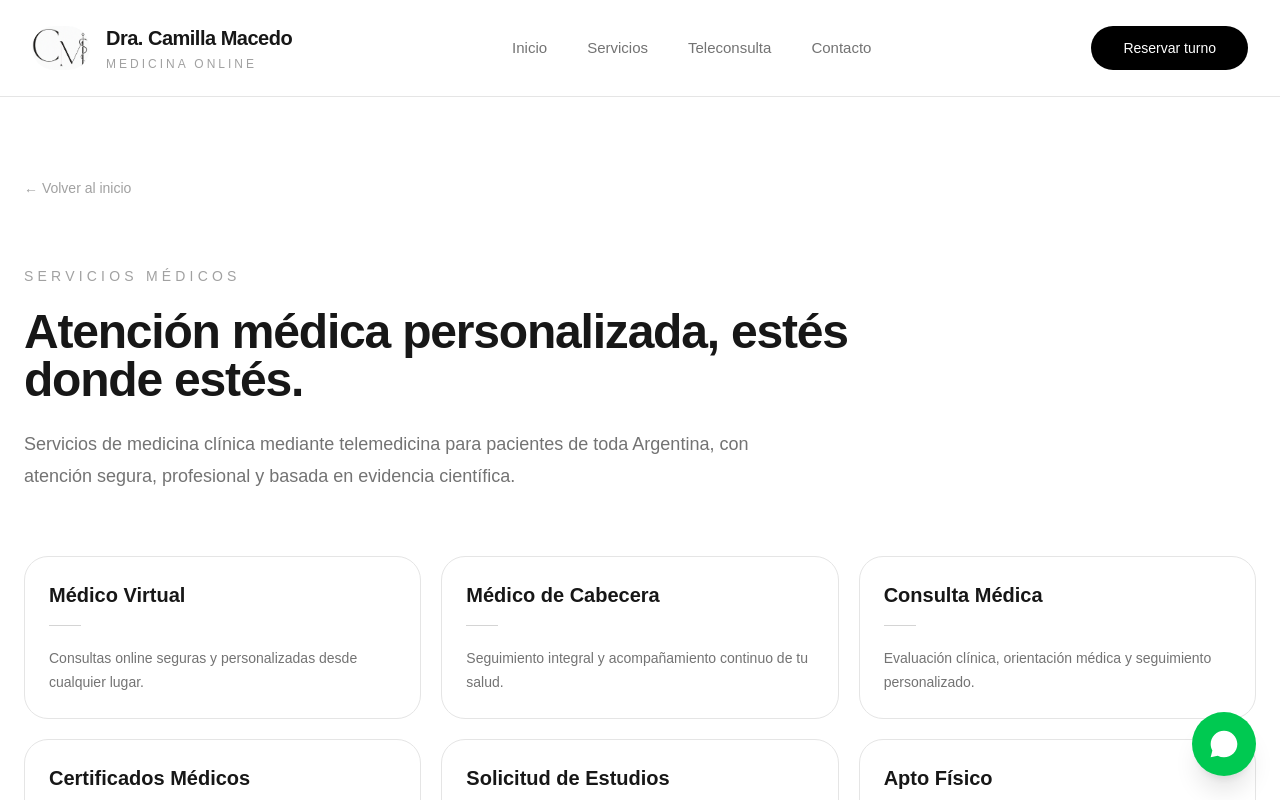
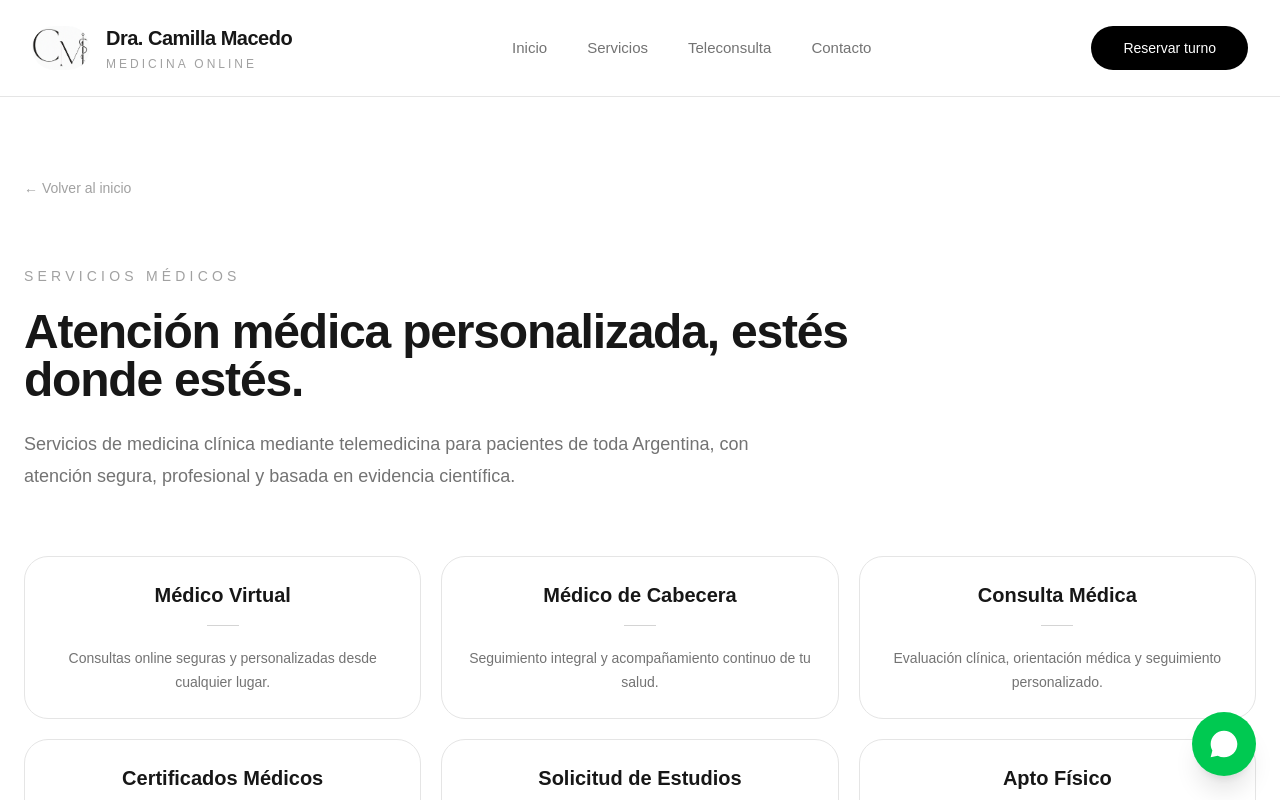
Before and after one commit to camillamacedo/cmmedicina, a Next.js app: page /servicios in a window 1280 px wide. Shown: the top 800 px of the page. Built offline with nearby package versions, Linux system fonts and the light colour scheme.

Commit message:
Refactor page.tsx for improved readability
Removed unnecessary whitespace and improved formatting for better readability.

```diff
--- a/app/servicios/page.tsx
+++ b/app/servicios/page.tsx
@@ -28,19 +28,15 @@ export default function Servicios() {
 
 
           <h1 className="mt-5 text-4xl font-semibold tracking-tight text-neutral-900 md:text-5xl">
-
             Atención médica personalizada,
             estés donde estés.
-
           </h1>
 
 
           <p className="mt-6 max-w-3xl text-lg leading-8 text-neutral-500">
-
             Servicios de medicina clínica mediante telemedicina
             para pacientes de toda Argentina, con atención segura,
             profesional y basada en evidencia científica.
-
           </p>
 
 
@@ -107,6 +103,7 @@ export default function Servicios() {
               border-neutral-200
               bg-white
               p-6
+              text-center
               transition
               duration-300
               hover:-translate-y-1
@@ -120,14 +117,12 @@ export default function Servicios() {
               </h2>
 
 
-              <div className="mt-4 h-px w-8 bg-neutral-300 transition-all duration-300 group-hover:w-12">
+              <div className="mx-auto mt-4 h-px w-8 bg-neutral-300 transition-all duration-300 group-hover:w-12">
               </div>
 
 
               <p className="mt-5 text-sm leading-6 text-neutral-500">
-
                 {service.text}
-
               </p>
 
 
@@ -143,28 +138,21 @@ export default function Servicios() {
 
         {/* CTA FINAL */}
 
-
         <section className="mt-20 rounded-[36px] bg-neutral-900 px-8 py-14 text-center text-white">
 
 
           <h2 className="text-3xl font-semibold">
-
             ¿Necesitás una consulta médica?
-
           </h2>
 
 
           <p className="mt-4 text-neutral-300">
-
             Reservá tu turno online de manera rápida y segura.
-
           </p>
 
 
           <Link
-
             href="/reservar"
-
             className="
             mt-8
             inline-flex
@@ -177,7 +165,6 @@ export default function Servicios() {
             transition
             hover:scale-105
             "
-
           >
 
             Reservar turno
```
